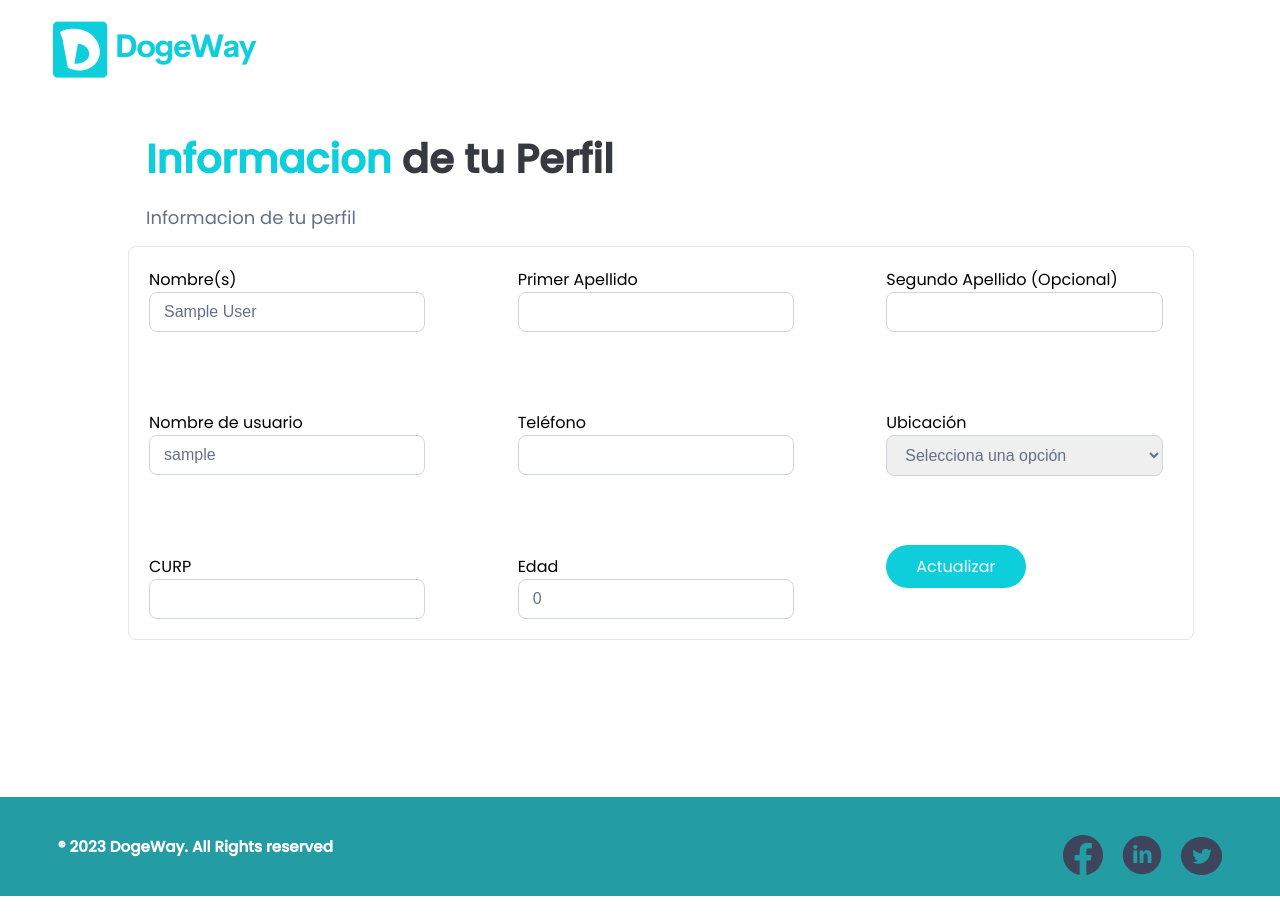
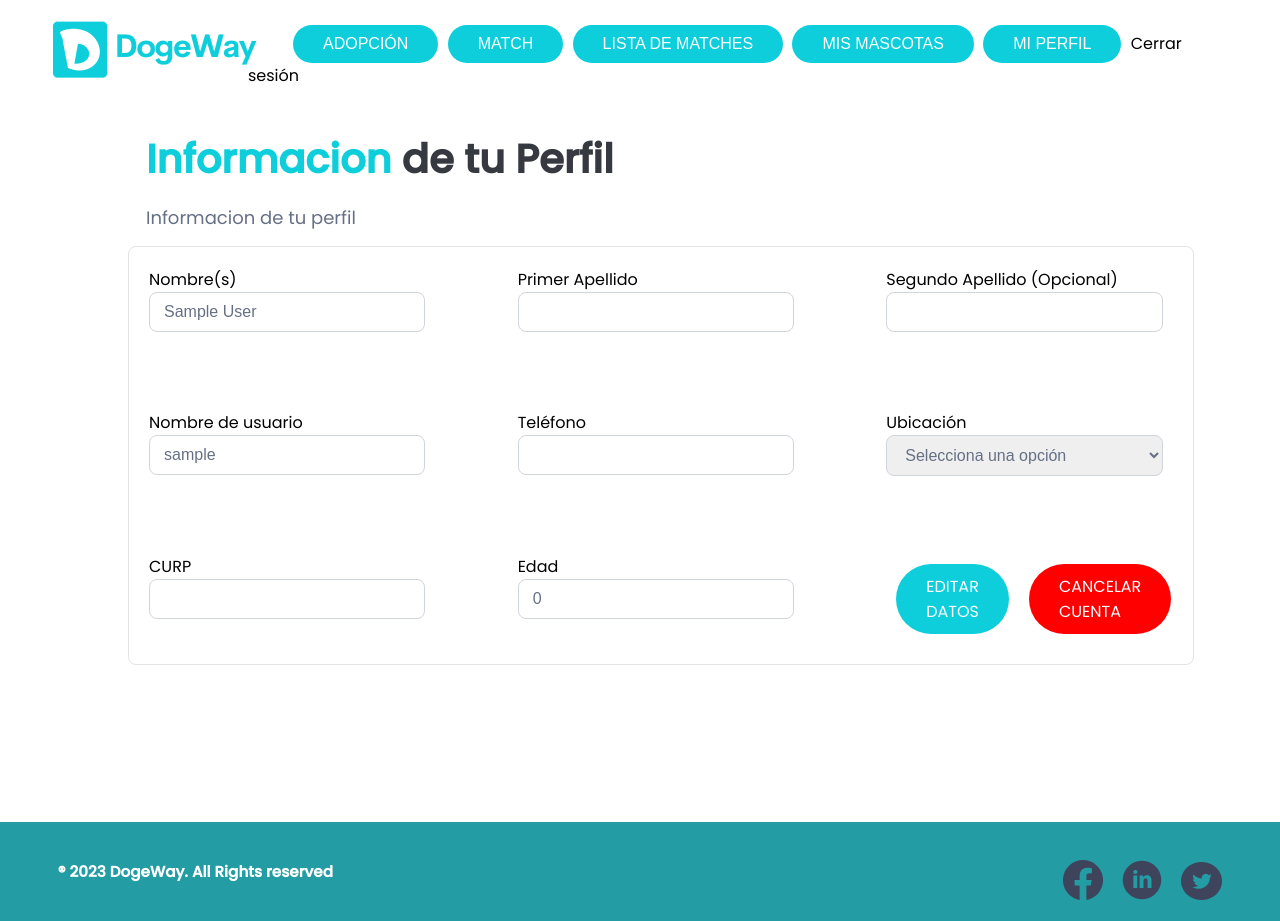
Before and after one commit to Luisangel-Cordova27/IngSoft-DogeWay, a PHP site: page /datosusuario.php in a window 1280 px wide. Before the commit the page ends 896 px from the top, so only its background shows below. Run offline with PHP 8.4, Linux system fonts and the light colour scheme; the visitor is signed in with stand-in values (Sample User, id 1).

Commit message:
Añadimos el header a la modificacion de usuario y a la edicion del mismo, ademas implementamos los botones para la cancelacion de la cuenta

```diff
--- a/datosusuario.php
+++ b/datosusuario.php
@@ -32,11 +32,17 @@ while ($row = $res->fetch_array()) {
   <script src="js/jquery-3.3.1.min.js"></script>
   <script src="js/validaciones.js"></script>
   <title>Informacion de perfil</title>
-
+    <script>
+        function cancelarCuenta(){
+            if(confirm("¿Estás seguro de querer CANCELAR TU CUENTA???")){
+                    window.location.replace("./funciones/cancelarCuenta.php");
+            }
+        }
+    </script>
 </head>
 <body>
-    <header >
-        <div class="container-header">
+<header >
+    <div class="container-header">
             <h1>
                 <a href="index.html">
                     <img src="img/Logo.png" alt="logo">
@@ -44,6 +50,14 @@ while ($row = $res->fetch_array()) {
             </h1>
 
             <nav class="landing-nav">
+            <ul class="opciones-landing">
+            <li><a href="catalogo_adopcion.php"><button class="button-Register" id="adopcionButton">ADOPCIÓN</button></a></li>
+                    <li><a href="seleccion_match.php"><button class="button-Register" id="matchButton">MATCH</button></a></li>
+                    <li><a href="lista_match.php"><button class="button-Register" id="listaMatchesButton">LISTA DE MATCHES</button></a></li>
+                    <li><a href="misMascotas.php"><button class="button-Register" id="misMascotasButton">MIS MASCOTAS</button></a></li>
+                    <li><a href="datosusuario.php"><button class="button-Register" id="misMascotasButton">MI PERFIL</button></a></li>
+                    <li><a href="./funciones/cerrar_sesion.php">Cerrar sesión</a></li>
+                </ul>
             </nav>
         </div>
     </header>
@@ -109,9 +123,12 @@ while ($row = $res->fetch_array()) {
                         <label for="identificacion">Edad</label>
                         <input type="text" name="edad" id="edad" class="input-registro"value = "<?php echo $edad?>">
                     </div>
-                    <div class="button-register">
-                    <a href="editarusuario.php" class = "button-Register">Actualizar</a>
-                </div>
+                    <div class="button-register" style="display:flex;">
+                    <a href="editarusuario.php" class = "button-Register" style="margin:10px;">EDITAR DATOS</a>
+                    <br>
+                    <a href="#" onclick="cancelarCuenta()" class = "button-Register" style="background-color: red; margin:10px;">CANCELAR CUENTA</a>
+                    </div>
+
 
                 </div>
 
@@ -124,6 +141,8 @@ while ($row = $res->fetch_array()) {
 
             </form>
         </div>
+        <div style="float:right; padding-right:60px; padding-top: 30px;">
+            </div>
     </main>
 
     <footer>
```
Also changed, not shown: editarusuario.php (+9 -1 lines), funciones/cancelarCuenta.php (added, +7 -0 lines).
